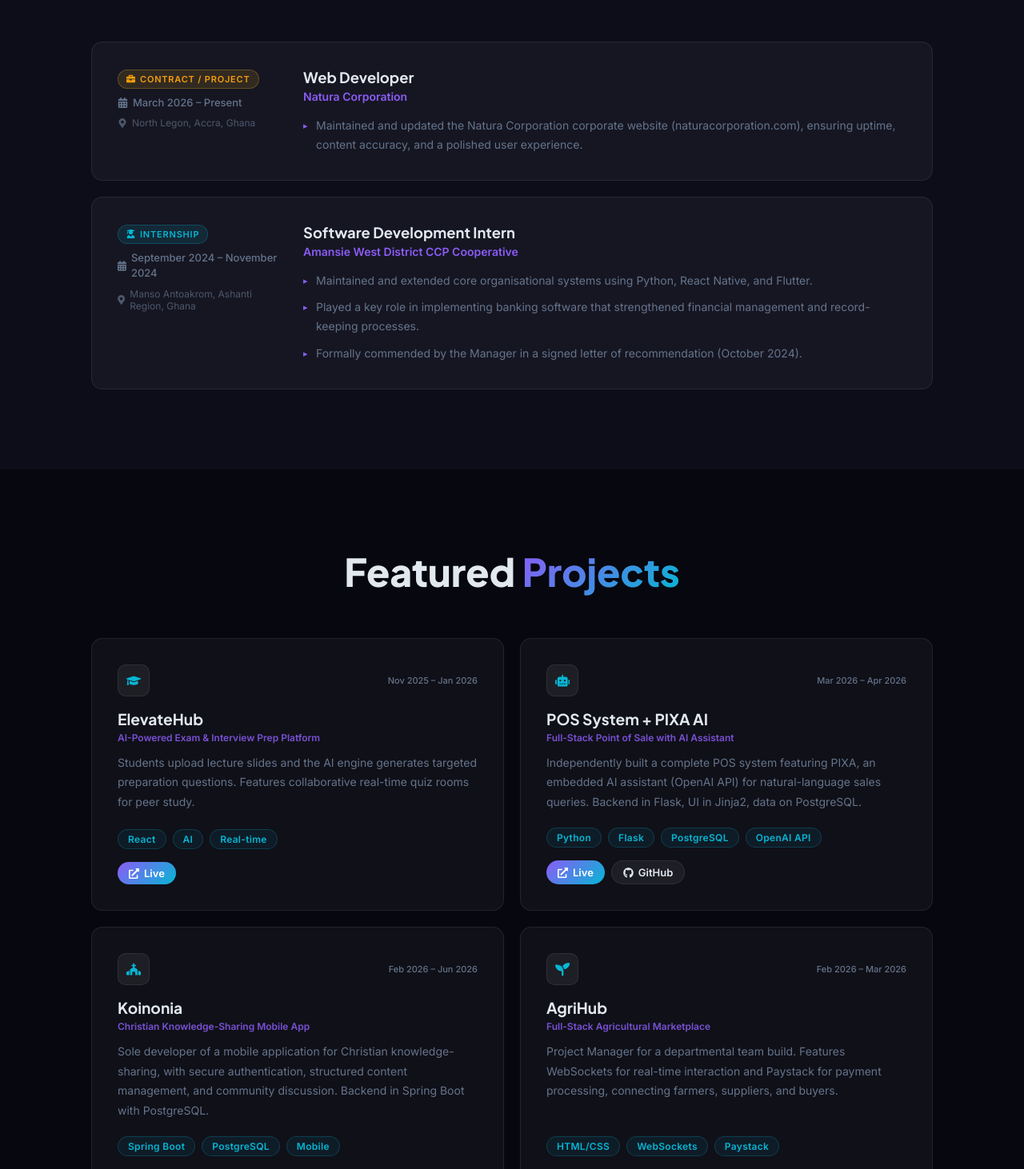
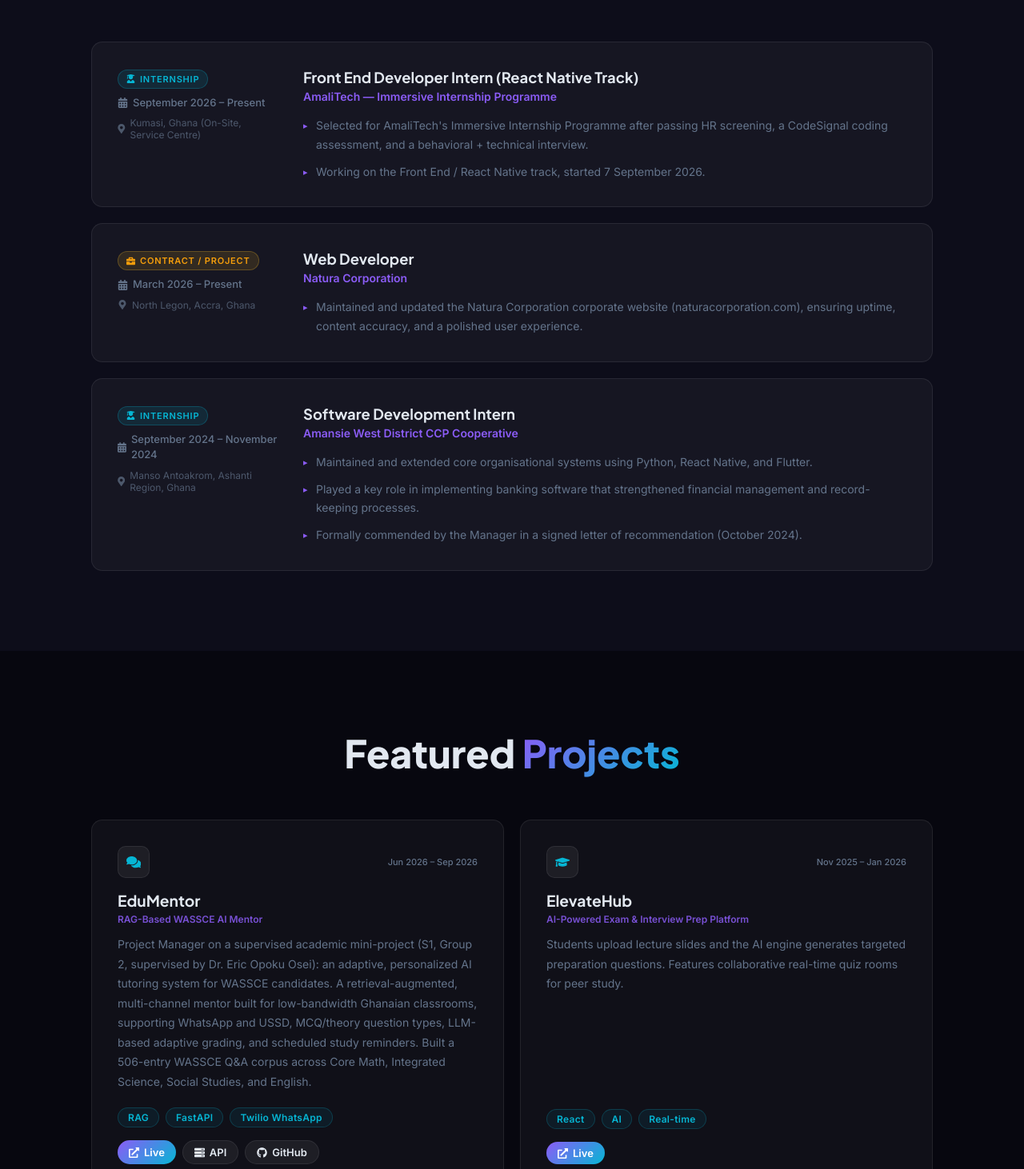
Before and after one commit to FrimpongMauricious/mauricious-portfoli, a React (Vite) app: page / in a window 1280 px wide. Shown: the part 1628-3090 px from the top of the page at 80% size. Built offline with nearby package versions, Linux system fonts and the light colour scheme.

Commit message:
amalitech internship added

```diff
--- a/src/App.jsx
+++ b/src/App.jsx
@@ -1,8 +1,8 @@
 import { useState, useEffect, useRef } from 'react'
 import { motion, AnimatePresence, useMotionValue, animate, useInView } from 'framer-motion'
 import {
-  FaGraduationCap, FaRobot, FaChurch, FaSeedling, FaBookOpen,
-  FaExternalLinkAlt, FaGithub, FaLinkedinIn, FaYoutube,
+  FaGraduationCap, FaRobot, FaChurch, FaSeedling, FaBookOpen, FaComments,
+  FaExternalLinkAlt, FaGithub, FaLinkedinIn, FaYoutube, FaServer,
   FaArrowRight, FaTimes, FaBriefcase, FaUserGraduate,
   FaEnvelope, FaMapMarkerAlt, FaCalendarAlt, FaCertificate,
 } from 'react-icons/fa'
@@ -93,6 +93,17 @@
 
 const EXPERIENCE = [
   {
+    role: 'Front End Developer Intern (React Native Track)',
+    org: 'AmaliTech — Immersive Internship Programme',
+    location: 'Kumasi, Ghana (On-Site, Service Centre)',
+    period: 'September 2026 – Present',
+    type: 'internship',
+    points: [
+      "Selected for AmaliTech's Immersive Internship Programme after passing HR screening, a CodeSignal coding assessment, and a behavioral + technical interview.",
+      'Working on the Front End / React Native track, started 7 September 2026.',
+    ],
+  },
+  {
     role: 'Web Developer',
     org: 'Natura Corporation',
     location: 'North Legon, Accra, Ghana',
@@ -117,6 +128,17 @@
 ]
 
 const PROJECTS = [
+  {
+    name: 'EduMentor',
+    subtitle: 'RAG-Based WASSCE AI Mentor',
+    desc: 'Project Manager on a supervised academic mini-project (S1, Group 2, supervised by Dr. Eric Opoku Osei): an adaptive, personalized AI tutoring system for WASSCE candidates. A retrieval-augmented, multi-channel mentor built for low-bandwidth Ghanaian classrooms, supporting WhatsApp and USSD, MCQ/theory question types, LLM-based adaptive grading, and scheduled study reminders. Built a 506-entry WASSCE Q&A corpus across Core Math, Integrated Science, Social Studies, and English.',
+    tags: ['RAG', 'FastAPI', 'Twilio WhatsApp'],
+    live: 'https://wassce-ai-mentor-react.onrender.com',
+    api: 'https://wassce-ai-mentor-api.onrender.com',
+    github: 'https://github.com/FrimpongMauricious/EduMentor',
+    icon: FaComments,
+    period: 'Jun 2026 – Sep 2026',
+  },
   {
     name: 'ElevateHub',
     subtitle: 'AI-Powered Exam & Interview Prep Platform',
@@ -509,6 +531,11 @@
                       <FaExternalLinkAlt /> Live
                     </a>
                   )}
+                  {p.api && (
+                    <a href={p.api} target="_blank" rel="noreferrer" className="proj-link proj-link--gh">
+                      <FaServer /> API
+                    </a>
+                  )}
                   {p.github && (
                     <a href={p.github} target="_blank" rel="noreferrer" className="proj-link proj-link--gh">
                       <FaGithub /> GitHub
```
